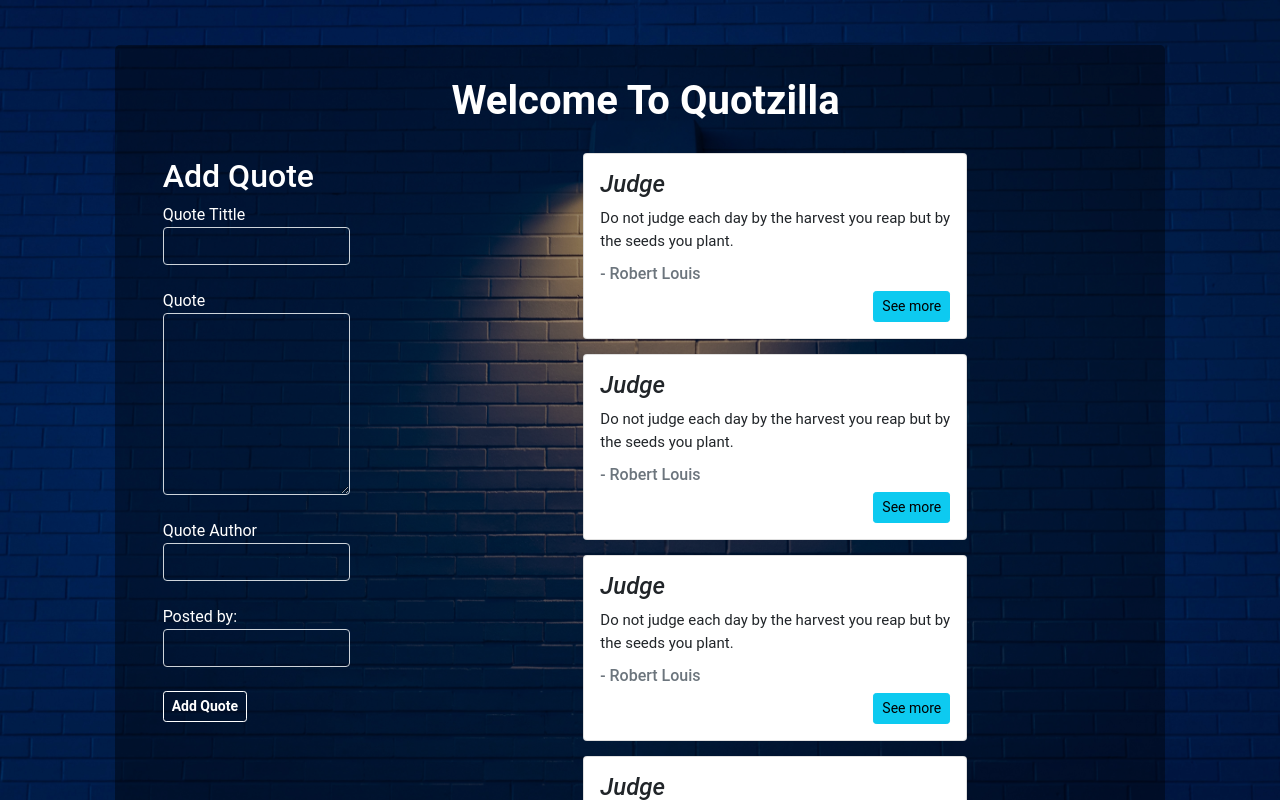
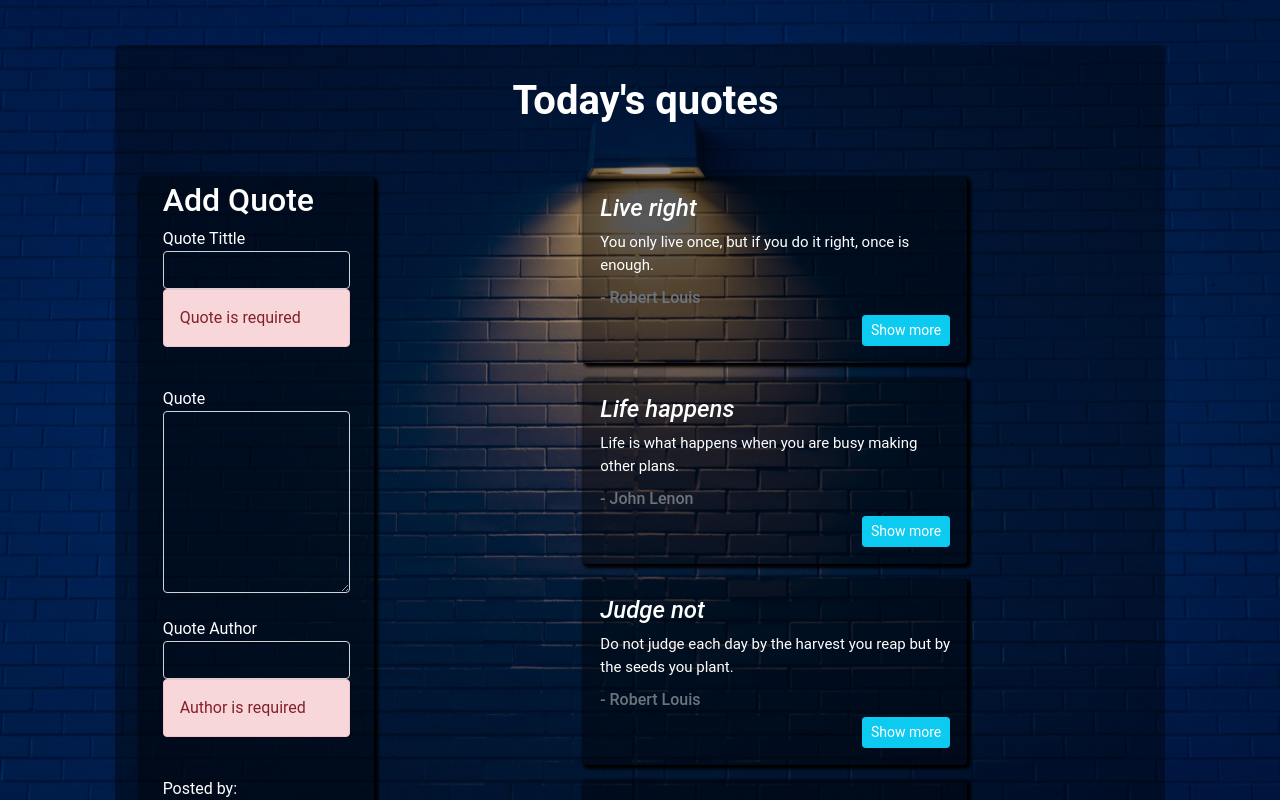
Before and after one commit to ynyanchoka/Quotes, an Angular app: page / in a window 1280 px wide. Shown: the top 800 px of the page. Built offline with nearby package versions, Linux system fonts and the light colour scheme.

Commit message:
add show more show less button

```diff
--- a/src/app/highlight.directive.ts
+++ b/src/app/highlight.directive.ts
@@ -15,7 +15,7 @@ export class HighlightDirective {
     this.textDeco("None")
   }
   private textDeco(action:string){
-    this.elem.nativeElement.style.color=action;
+    this.elem.nativeElement.style.backgroundColor='purple';
   }
 
 }
--- a/src/app/quote-form/quote-form.component.css
+++ b/src/app/quote-form/quote-form.component.css
@@ -17,3 +17,10 @@ label{
     font-weight: 570;
     border-color: white;
 }
+.container-fluid{
+    background-color: rgba(0, 0, 0, 0.4);
+    border-radius: 4px;
+    padding-bottom: 5%;
+    box-shadow: 2px 2px 3px 2px black;
+    margin-bottom: 5%;
+}
--- a/src/app/quote-form/quote-form.component.html
+++ b/src/app/quote-form/quote-form.component.html
@@ -7,25 +7,32 @@
 
         <div class="form-group">
           <label for="quote">Quote Tittle</label>
-          <input type="text" required class="form-control" id="title" [(ngModel)]="newQuote.title" name="title" #title='ngModel' required>
-
-        </div>
+          <input type="text" class="form-control" id="title" [(ngModel)]="newQuote.title" name="title" #title='ngModel' required>
+          <div class=" alert alert-danger" *ngIf = "!title.valid"  >
+            Quote is required
+          </div>
+       </div>
         <br>
         <div class="form-group">
           <label for="description">Quote</label>
-          <textarea class="form-control" id="quote" rows="7" required [(ngModel)]="newQuote.quote" name="quote" #quote='ngModel'></textarea>
-          <!-- <div [hidden]="quote.valid || quote.pristine" class="alert alert-danger">
-            A quote is required
-          </div> -->
+          <textarea class="form-control" id="quote" rows="7" [(ngModel)]="newQuote.quote" name="quote" #quote='ngModel' required></textarea>
+         <!-- validating -->
+         <div class=" alert alert-danger" *ngIf = "quote.touched && !quote.valid"  >
+           quote is required
+         </div>
+
+
+
+
 
         </div>
         <br>
         <div class="form-group">
           <label for="name">Quote Author</label>
           <input type="text" required class="form-control" id="author"[(ngModel)]="newQuote.author" name="author" #author='ngModel'>
-          <!-- <div [hidden]="author.valid || author.pristine" class="alert alert-danger">
+          <div *ngIf = "quote.touched && author.valid || author.pristine" class="alert alert-danger">
             Author is required
-          </div> -->
+          </div>
         </div>
         <br>
         <div class="form-group">
--- a/src/app/quote/quote-detail/quote-detail.component.html
+++ b/src/app/quote/quote-detail/quote-detail.component.html
@@ -2,9 +2,9 @@
 <div class="container-fluid" id="buttons">
   <span class="card-subtitle mb-2">Posted by: <span id="submitter">{{quote.submitter}}</span>&nbsp;&nbsp;<span id="date"><span id="datecolor">{{quote.datePosted|date}}</span><span id="time"> <br> {{quote.datePosted|datePipe}} days ago.</span></span></span>
   <br> <br>
-  <button class="btn btn-sm btn-success" (click)='upvote()'>{{quote.upVotes}} <i class="fa fa-thumbs-up" id="upvote"></i></button>
+  <button class="btn btn-sm btn-success" (click)='upvote()'>{{quote.upVotes}} <i class="fa fa-thumbs-up" id="upvote" appHighlight></i></button>
   &nbsp;   &nbsp;
-  <button class="btn btn-sm btn-danger" id="hate" (click)='downvote()'>{{quote.downVotes}} <i class="fa fa-thumbs-down" id="downvote"></i></button>
+  <button class="btn btn-sm btn-danger" id="hate" (click)='downvote()'>{{quote.downVotes}} <i class="fa fa-thumbs-down" id="downvote" appHighlight></i></button>
   &nbsp;
   <button class="btn btn-sm btn-danger" id="deleted" (click)='deleteQuote(true)'><i class="fa fa-trash" id="delete"></i></button>
 </div>
--- a/src/app/quote/quote.component.css
+++ b/src/app/quote/quote.component.css
@@ -1,5 +1,6 @@
 *{
     font-family: 'Roboto', sans-serif;
+    color: white;
 }
 h1{
     font-family: 'Roboto', sans-serif;
@@ -36,12 +37,16 @@ span{
     display: flex;
     flex-wrap: wrap;
     justify-content: space-around;
+
 }
 #quotes-button{
     float: right;
 }
 .card{
     margin-bottom: 2%;
+    background-color: rgba(0, 0, 0, 0.4);
+    box-shadow: 2px 2px 3px 2px black;
+
 
 }
 .card-text{
--- a/src/app/quote/quote.component.html
+++ b/src/app/quote/quote.component.html
@@ -1,9 +1,8 @@
 
 <div class="container">
   <div class="overlay">
-    <h1>
-      {{ title | titlecase }}
-    </h1>
+    <h1>Today's quotes</h1>
+    <br>
     <div class="container-fluid">
       <div class="row">
         <div class="col-sm-3">
@@ -13,15 +12,20 @@
           <div class="all-cards">
             <div *ngFor="let quote of appquotes let i= index" class="card" style="width: 24rem;"  >
 
-              <div class="card-body">
+              <div class="card-body"appHighlight *ngIf="highlightHighest() === quote.upVotes && quote.upVotes > 0" >
                 <h4 id="cardtitle">{{quote.title}}</h4>
                 <p class="card-text" id="param">{{quote.quote}}</p>
                 <h6 class="card-subtitle mb-2 text-muted"> - {{quote.author}}  </h6>
-                <h4 class="card-title" appHighlight ><button (click)='showDetails(i)' class="btn btn-info btn-sm" id="quotes-button" >See more</button></h4>
-                <!-- <span class="card-subtitle mb-2">Posted by: <span id="submitter">{{quote.submitter}}</span><span id="date">on: <span id="datecolor">{{quote.datePosted|date}}</span><span id="when"> {{quote.datePosted|datePipe}} days ago.</span></span></span> -->
+                <h4 class="card-title" appHighlight ><button (click)='showDetails(i)' class="btn btn-info btn-sm" id="quotes-button" >{{isShowMore ? 'Show more': 'Show Less'}}</button></h4>
                 <app-quote-detail *ngIf='quote.showDetails' bind-quote='quote' (isDelete)='quoteDelete($event,i)'></app-quote-detail>
+              </div>
 
-
+              <div class="card-body"*ngIf="highlightHighest() !== quote.upVotes || quote.upVotes === 0" >
+                <h4 id="cardtitle">{{quote.title}}</h4>
+                <p class="card-text" id="param">{{quote.quote}}</p>
+                <h6 class="card-subtitle mb-2 text-muted"> - {{quote.author}}  </h6>
+                <h4 class="card-title" appHighlight ><button (click)='showDetails(i)' class="btn btn-info btn-sm" id="quotes-button"  >{{isShowMore ? 'Show more': 'Show Less'}}</button></h4>
+                <app-quote-detail *ngIf='quote.showDetails' bind-quote='quote' (isDelete)='quoteDelete($event,i)'></app-quote-detail>
               </div>
             </div>
           </div>
--- a/src/app/quote/quote.component.ts
+++ b/src/app/quote/quote.component.ts
@@ -10,12 +10,12 @@ export class QuoteComponent implements OnInit {
   title = 'Welcome to quotzilla';
 
   quotes:Quote[] = [
-    new Quote (1,'MD Douglas','Judge', 'Do not judge each day by the harvest you reap but by the seeds you plant.','Robert Louis',new Date(2022, 2, 5),0,0),
-    new Quote (1,'MD Douglas','Judge', 'Do not judge each day by the harvest you reap but by the seeds you plant.','Robert Louis',new Date(2022, 2, 5),0,0),
-    new Quote (1,'MD Douglas','Judge', 'Do not judge each day by the harvest you reap but by the seeds you plant.','Robert Louis',new Date(2022, 2, 5),0,0),
-    new Quote (1,'MD Douglas','Judge', 'Do not judge each day by the harvest you reap but by the seeds you plant.','Robert Louis',new Date(2022, 2, 5),0,0),
-    new Quote (1,'MD Douglas','Judge', 'Do not judge each day by the harvest you reap but by the seeds you plant.','Robert Louis',new Date(2022, 2, 5),0,0),
-    new Quote (1,'MD Douglas','Judge', 'Do not judge each day by the harvest you reap but by the seeds you plant.','Robert Louis',new Date(2022, 2, 5),0,0),
+    new Quote (1,'John Doe','Purpose of life', 'The purpose of our lives is to be happy.','Dalai Lama',new Date(2022, 1, 5),0,0),
+    new Quote (1,'Ross Breadmore','Life happens', 'Life is what happens when you are busy making other plans.','John Lenon',new Date(2022, 3, 6),0,0),
+    new Quote (1,'Danny Drinkwater','Live wisely', 'Get busy living or get busy dying.','Stephen King',new Date(2022, 2, 1),0,0),
+    new Quote (1,'Erik Ten Hag','Live right', 'You only live once, but if you do it right, once is enough.','Robert Louis',new Date(2022, 4, 5),0,0),
+    new Quote (1,'Jadon Sancho','Live your life', 'Your time is limited, so do not waste it living someone else’s life. Don’t be trapped by dogma – which is living with the results of other people’s thinking.','Steve Jobs',new Date(2022, 2, 5),0,0),
+    new Quote (1,'Cristiano Ronaldo','Judge not', 'Do not judge each day by the harvest you reap but by the seeds you plant.','Robert Louis',new Date(2022, 3, 2),0,0),
 
   ];
   get appquotes() {
@@ -42,17 +42,34 @@ export class QuoteComponent implements OnInit {
   }
 
   // show details
+  isShowMore = true
   showDetails (index:number){
     this.quotes[index].showDetails = !this.quotes[index].showDetails;
+    this. isShowMore = !this. isShowMore
   }
-  // toggleText(index:any) {
-  //   /* function for toggling quote small text */
-  //   this.quotes[index].showMore = !this.quotes[index].showMore;
-  //   if (this.quotes[index].showMore)
-  //     this.quotes[index].smallText = 'see less';
-  //   else
-  //     this.quotes[index].smallText = 'see more';
-  // }
+
+
+  highlightHighest() {
+    /* function for getting quote with highest vote*/
+    let quotesUpvote = []
+    let highestUpVote: number
+    for (let j = 0; j < this.quotes.length; j++) {
+      quotesUpvote.push(this.quotes[j].upVotes)
+    }
+
+    quotesUpvote.sort(function (a, b) {
+      return b - a
+    })
+    highestUpVote = quotesUpvote[0]
+    return highestUpVote;
+  }
+
+
+
+
+
+
+
 
   constructor() { }
 
```
